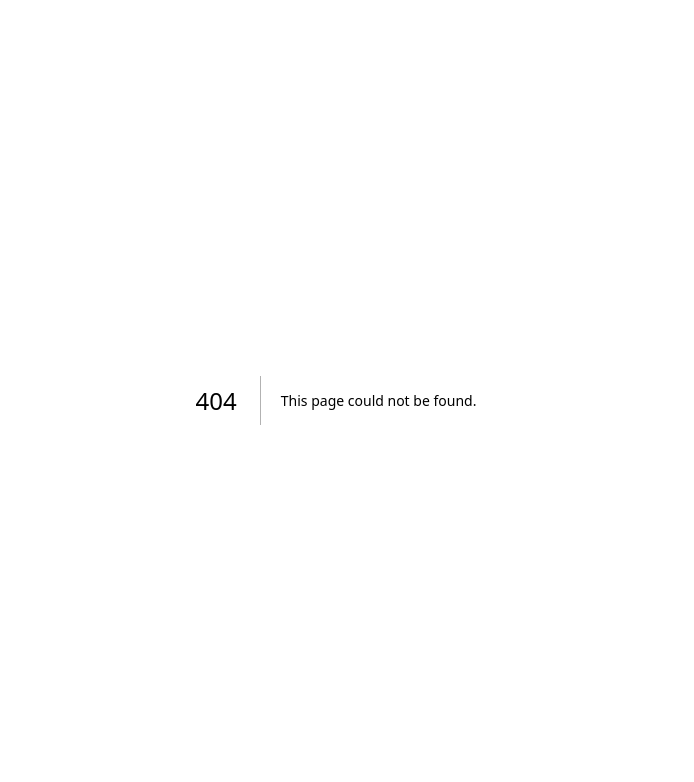
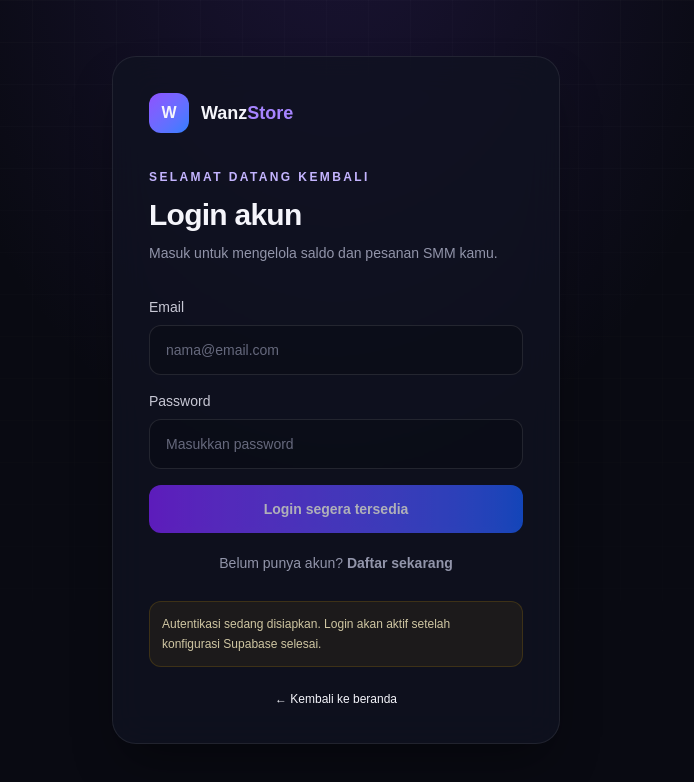
Before and after one commit to Nafvy/WanzStore, a Next.js app: page /login in a window 1280 px wide. Before the commit this address had no page. Shown: the top 782 px of the page, without its empty margins (304-998 px from the left). Built offline with nearby package versions, Linux system fonts and the light colour scheme.

Commit message:
feat: add SMM customer login page

```diff
--- /dev/null
+++ b/app/login/page.tsx
@@ -0,0 +1,23 @@
+import Link from "next/link";
+
+export default function LoginPage() {
+  return (
+    <main className="relative grid min-h-screen place-items-center overflow-hidden px-5 py-12">
+      <div className="grid-bg pointer-events-none absolute inset-0 opacity-70" />
+      <section className="glass relative w-full max-w-md rounded-3xl p-7 shadow-2xl shadow-black/40 sm:p-9">
+        <Link href="/" className="flex items-center gap-3 font-bold"><span className="grid h-10 w-10 place-items-center rounded-xl bg-gradient-to-br from-violet-500 to-blue-500">W</span><span className="text-lg">Wanz<span className="text-violet-400">Store</span></span></Link>
+        <p className="mt-9 text-xs font-semibold tracking-[.2em] text-violet-300">SELAMAT DATANG KEMBALI</p>
+        <h1 className="mt-3 text-3xl font-bold tracking-tight">Login akun</h1>
+        <p className="mt-2 text-sm leading-6 text-[#9295aa]">Masuk untuk mengelola saldo dan pesanan SMM kamu.</p>
+        <form className="mt-8 space-y-4">
+          <label className="block text-sm text-[#c8c8d5]">Email<input type="email" name="email" autoComplete="email" placeholder="nama@email.com" required className="mt-2 w-full rounded-xl border border-white/10 bg-black/20 px-4 py-3.5 text-white outline-none placeholder:text-[#66697d] focus:border-violet-400" /></label>
+          <label className="block text-sm text-[#c8c8d5]">Password<input type="password" name="password" autoComplete="current-password" placeholder="Masukkan password" required className="mt-2 w-full rounded-xl border border-white/10 bg-black/20 px-4 py-3.5 text-white outline-none placeholder:text-[#66697d] focus:border-violet-400" /></label>
+          <button type="button" disabled className="w-full cursor-not-allowed rounded-xl bg-gradient-to-r from-violet-600 to-blue-600 px-5 py-3.5 text-sm font-semibold opacity-70">Login segera tersedia</button>
+        </form>
+        <p className="mt-5 text-center text-sm text-[#9295aa]">Belum punya akun? <Link href="/register" className="font-semibold text-violet-300 hover:text-violet-200">Daftar sekarang</Link></p>
+        <p className="mt-7 rounded-xl border border-amber-400/15 bg-amber-400/[.06] p-3 text-xs leading-5 text-amber-100/80">Autentikasi sedang disiapkan. Login akan aktif setelah konfigurasi Supabase selesai.</p>
+        <Link href="/" className="mt-6 block text-center text-xs text-[#77798d] hover:text-white">← Kembali ke beranda</Link>
+      </section>
+    </main>
+  );
+}
```
